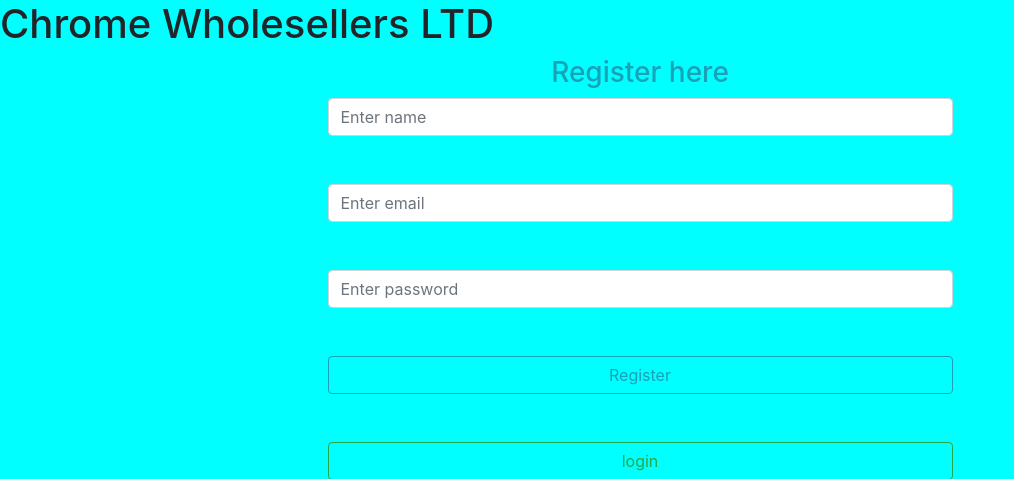
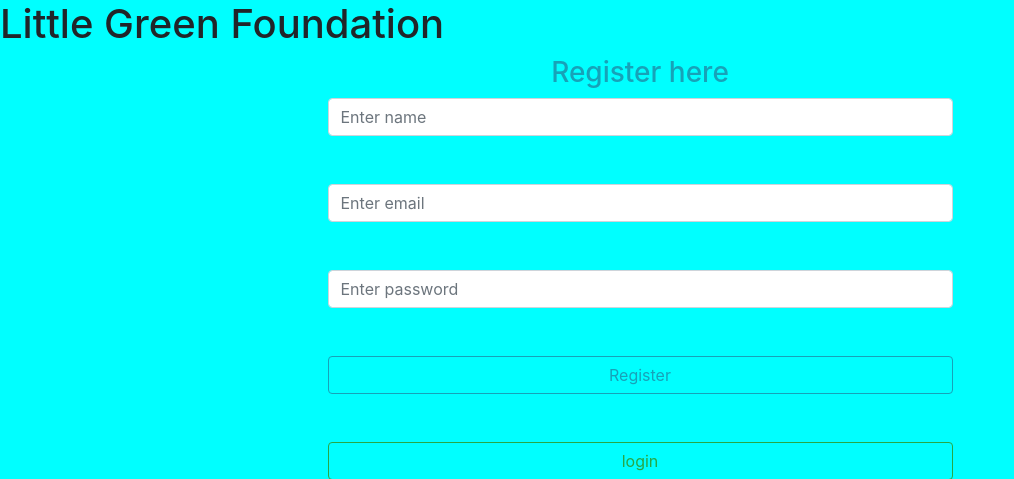
Before and after one commit to Ngaicode/little_garden, a Flask app: page / in a window 1280 px wide. Shown: the top 479 px of the page, without its empty margins (0-1014 px from the left). Run offline with Flask 2, Linux system fonts and the light colour scheme; some libraries are stand-ins or nearby versions.

Commit message:
add name

```diff
--- a/templates/login.html
+++ b/templates/login.html
@@ -7,7 +7,7 @@
     <link rel="stylesheet" href="login.css">
 </head>
 <body>
-<h1>Chrome Wholesellers LTD</h1>
+<h1>Little Green Foundation </h1>
 <div class="row">
     <div class="col-3"></div>
 <div class="col-6">
--- a/templates/register.html
+++ b/templates/register.html
@@ -7,7 +7,7 @@
     <link rel="stylesheet" href="register.css">
 </head>
 <body>
-<h1>Chrome Wholesellers LTD</h1>
+<h1>Little Green Foundation</h1>
 <div class="row">
     <div class="col-3"></div>
 <div class="col-6">
--- a/templates/update.html
+++ b/templates/update.html
@@ -7,7 +7,7 @@
     <link rel="stylesheet" href="update.css">
 </head>
 <body>
-<h1>Chrome Wholesellers LTD</h1>
+<h1>Little Green Foundation</h1>
 <div class="row">
     <div class="col-3"></div>
 <div class="col-6">
```
